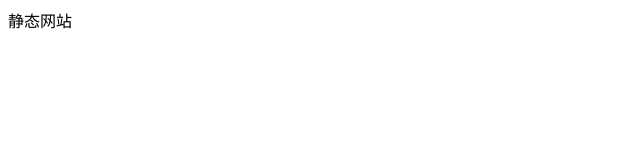
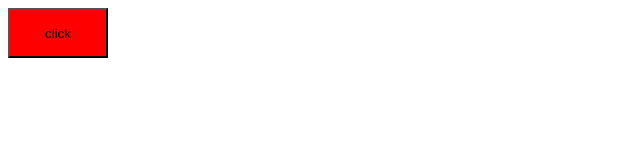
Before and after one commit to a-oyi/mine, a plain HTML site: page index.html in a window 1280 px wide. Shown: the whole page, without its empty margins (0-640 px from the left). Drawn offline with Linux system fonts and the light colour scheme.

Commit message:
Update index.html

```diff
--- a/index.html
+++ b/index.html
@@ -1 +1,20 @@
-<p>静态网站</p>
+<!DOCTYPE html>
+<html lang="en">
+<head>
+  <meta charset="UTF-8">
+  <title>gift</title>
+  <style type="text/css">
+    button{
+      width: 100px;
+      height: 50px;
+      background: red;
+    }
+  </style>
+</head>
+<body>
+  <button>click</button>
+</body>
+<script type="text/javascript">
+  console.log('aaaaaaaaaaaaaaaaaaa');
+</script>
+</html>
```
